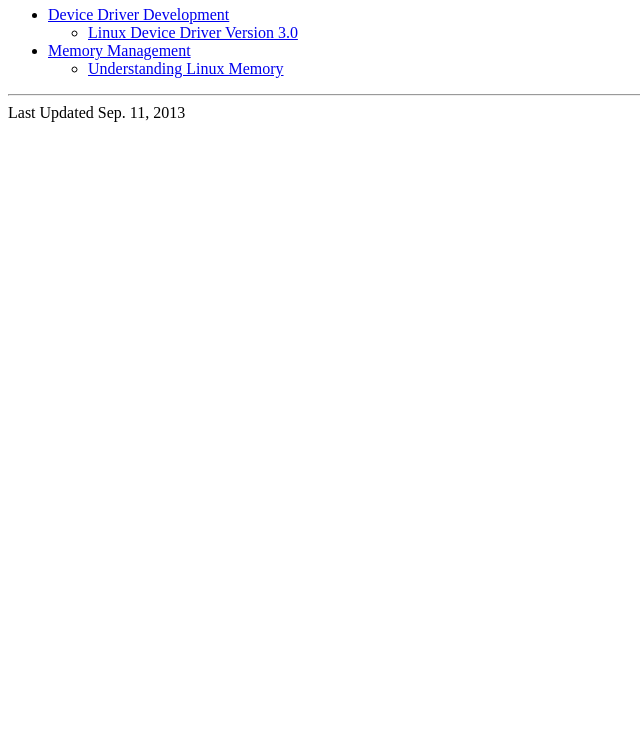
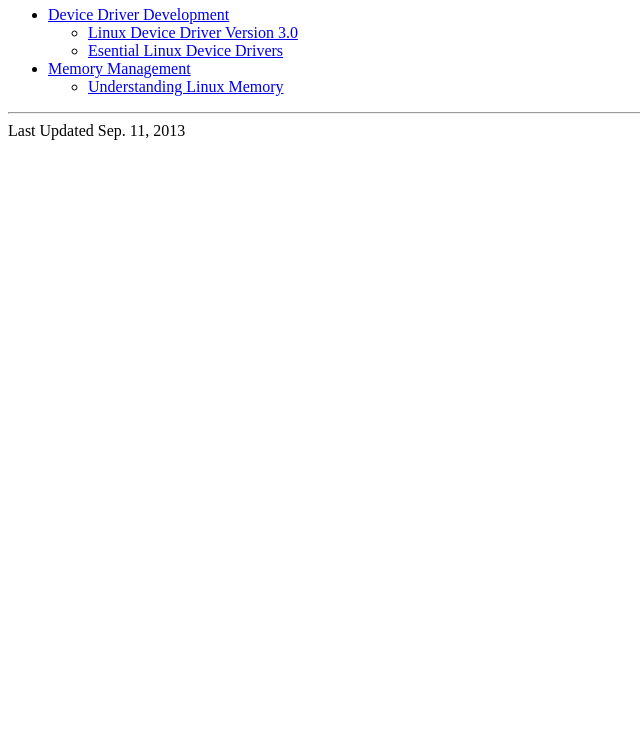
Before and after one commit to huutringuyen/linux-docs, a plain HTML site: page index.html in a window 1280 px wide. Shown: the part 60-800 px from the top of the page, without its empty margins (0-640 px from the left). Drawn offline with Linux system fonts and the light colour scheme.

Commit message:
Add in 2 device driver books

```diff
--- a/index.html
+++ b/index.html
@@ -12,6 +12,7 @@
 	<a href="device-drivers/">Device Driver Development</a>
 	<ul>
 	  <li><a href="device-drivers/ldd3.pdf">Linux Device Driver Version 3.0</a></li>
+	  <li><a href="device-drivers/EsentialDeviceDriver.pdf">Esential Linux Device Drivers</a></li>
 	</ul>
       </li>
 	<li>
```
Also changed, not shown: 2 other files.
